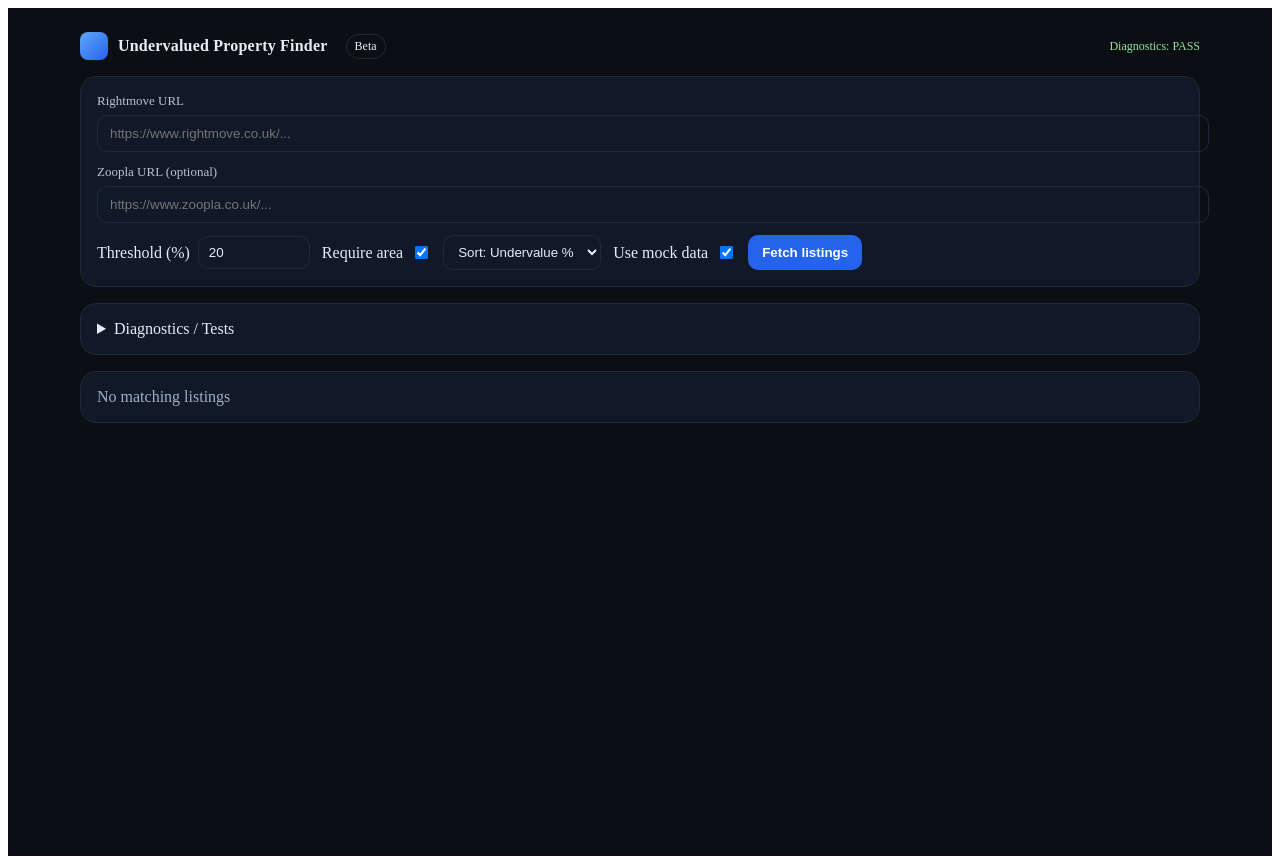
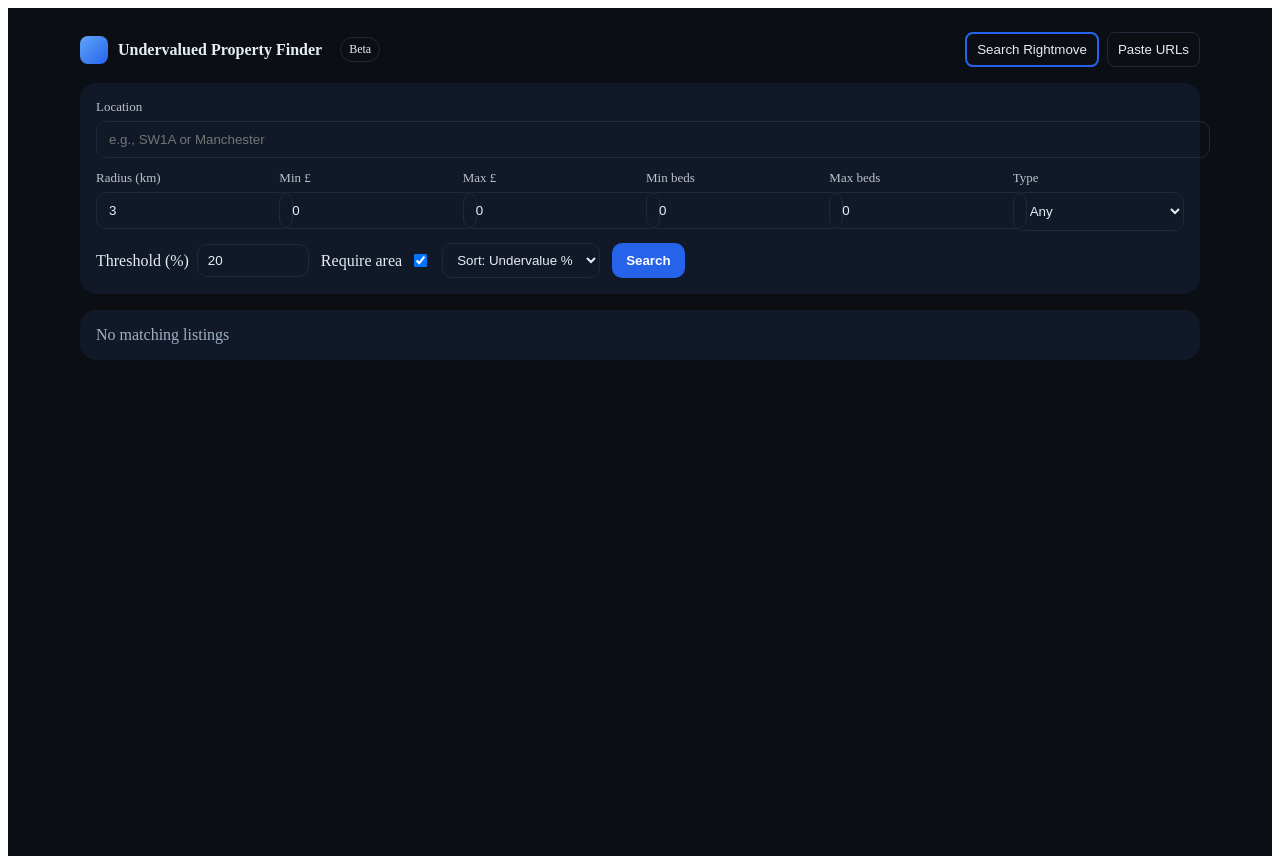
Before and after one commit to ThalPara/youtube-video-creator, a React (Vite) app: page / in a window 1280 px wide. Built offline with nearby package versions, Linux system fonts and the light colour scheme; the HTML template or start-up script is replaced by a standard one.

Commit message:
final version

```diff
--- a/src/App.jsx
+++ b/src/App.jsx
@@ -1,47 +1,12 @@
 import React, { useEffect, useMemo, useState } from "react";
 
-/*
-  Undervalued Finder — React-only (browser safe)
-  ------------------------------------------------
-  Why this rewrite?
-  - The previous canvas file mixed Node/Express code into a React canvas. The canvas bundler
-    tries to resolve browser dependencies only; when Node built-ins slip in (e.g., a package
-    importing `node:net`), bundling fails with the error you saw.
-  - This version is **pure React** (no Node, no Express, no server-only modules), so the
-    bundler stays in browser-land and won’t pull unsupported built-ins.
+// React-only UI. Calls your backend for real data.
+// New: a "Search Rightmove" mode that sends structured params to /api/search-rightmove.
+// Fallback: the original "Paste URL" mode that posts raw portal URLs to /api/fetch.
 
-  What changed:
-  - Removed all Node/Express code from the canvas file.
-  - Kept a modern UI and robust client-side fetch with content-type checks.
-  - Added a "Use mock data" switch so you can demo without a backend.
-  - Added built-in diagnostics/tests (visible in the UI) that run on mount.
-
-  Expected backend (optional):
-  - If you have an API at POST /api/fetch returning `{ listings: Listing[] }`, the UI will
-    use it automatically when "Use mock data" is OFF. Otherwise, it falls back to mock data
-    and surfaces any fetch error in the UI.
-*/
-
-// --- Types (JSDoc for clarity; no TS types so bundler stays simple) ---
-/** @typedef {{
- *  source?: string,
- *  title?: string,
- *  address?: string,
- *  price?: number|string,
- *  beds?: string|number,
- *  sqm?: number|string,
- *  sqft?: number|string,
- *  pricePerSqm?: number|string,
- *  pricePerSqft?: number|string,
- *  undervaluePct?: number|string,
- *  link?: string
- * }} Listing */
-
-// ---------- Utilities ----------
 function toNumber(v) {
   if (v === null || v === undefined) return NaN;
   if (typeof v === "number") return Number.isFinite(v) ? v : NaN;
-  // strip commas and currency symbols commonly found in scraped text
   const s = String(v).replace(/[£,\s]/g, "");
   const n = Number(s);
   return Number.isFinite(n) ? n : NaN;
@@ -61,80 +26,72 @@
     if (contentType && contentType.includes("application/json")) {
       return JSON.parse(text);
     }
-  } catch (_) {
-    // fall through
-  }
+  } catch (_) {}
   return null;
 }
 
-// ---------- Mock data ----------
-const MOCK_LISTINGS = [
-  { source: "Rightmove", title: "3 Bed Detached House", address: "London Road, London", price: 350000, beds: "3", sqm: 90, pricePerSqm: 3889, undervaluePct: 18.5, link: "https://www.rightmove.co.uk/" },
-  { source: "Zoopla", title: "2 Bed Flat", address: "Baker Street, London", price: 250000, beds: "2", sqm: 70, pricePerSqm: 3571, undervaluePct: 24.0, link: "https://www.zoopla.co.uk/" },
-  { source: "Rightmove", title: "4 Bed Semi-Detached", address: "Queen's Park, London", price: 585000, beds: "4", sqm: 150, pricePerSqm: 3900, undervaluePct: 12.3, link: "#" },
-  { source: "Zoopla", title: "Studio", address: "City Centre", price: 165000, beds: "0", sqm: null, pricePerSqm: null, undervaluePct: 32.2, link: "#" }
-];
+export default function App() {
+  // Mode: 'url' (paste portal URLs) or 'search' (Rightmove query)
+  const [mode, setMode] = useState("search");
 
-// ---------- Self-tests / diagnostics ----------
-function runDiagnostics() {
-  const tests = [];
-  // numeric parsing
-  tests.push({ name: "toNumber parses 123", pass: toNumber("123") === 123 });
-  tests.push({ name: "toNumber strips commas", pass: toNumber("123,456") === 123456 });
-  tests.push({ name: "toNumber strips £", pass: toNumber("£1,234") === 1234 });
-  tests.push({ name: "fmt handles NaN", pass: fmt("x") === "—" });
-  // JSON guard
-  const html = "<!doctype html><html><body>Error</body></html>";
-  const json = JSON.stringify({ hello: "world" });
-  tests.push({ name: "parseMaybeJson rejects HTML", pass: parseMaybeJson(html, "text/html") === null });
-  const parsed = parseMaybeJson(json, "application/json");
-  tests.push({ name: "parseMaybeJson accepts JSON", pass: parsed && parsed.hello === "world" });
-  // filtering logic
-  const sample = [
-    { sqm: 80, undervaluePct: 25 },
-    { sqm: null, undervaluePct: 40 },
-    { sqm: 60, undervaluePct: 10 },
-  ];
-  const thr = 20, requireArea = true;
-  const filtered = sample.filter(x => Number.isFinite(toNumber(x.undervaluePct)) && toNumber(x.undervaluePct) >= thr && (!requireArea || (Number.isFinite(toNumber(x.sqm)) && toNumber(x.sqm) > 0)));
-  tests.push({ name: "filter respects threshold+area", pass: filtered.length === 1 });
-  return { ok: tests.every(t => t.pass), tests };
-}
-
-// ---------- React App ----------
-export default function App() {
+  // URL mode
   const [rightmoveUrl, setRightmoveUrl] = useState("");
   const [zooplaUrl, setZooplaUrl] = useState("");
+
+  // Search mode (Rightmove)
+  const [searchLocation, setSearchLocation] = useState(""); // e.g., "SW1A" or "Manchester"
+  const [radiusKm, setRadiusKm] = useState(3); // Rightmove uses miles; backend can convert
+  const [minPrice, setMinPrice] = useState(0);
+  const [maxPrice, setMaxPrice] = useState(0);
+  const [minBeds, setMinBeds] = useState(0);
+  const [maxBeds, setMaxBeds] = useState(0);
+  const [propertyType, setPropertyType] = useState(""); // e.g., "houses", "flats"
+
+  // Filters
   const [threshold, setThreshold] = useState(20);
   const [requireArea, setRequireArea] = useState(true);
-  const [sort, setSort] = useState("uv"); // 'uv' | 'price' | 'sqm'
-  const [useMock, setUseMock] = useState(true);
+  const [sort, setSort] = useState("uv");
+
+  // Data & UI state
   const [loading, setLoading] = useState(false);
   const [error, setError] = useState(null);
   const [listings, setListings] = useState([]);
-  const [diag, setDiag] = useState({ ok: true, tests: [] });
-
-  useEffect(() => { setDiag(runDiagnostics()); }, []);
 
   async function fetchListings() {
     setLoading(true);
     setError(null);
     try {
-      if (useMock) {
-        await new Promise(r => setTimeout(r, 300));
-        setListings(MOCK_LISTINGS);
-        return;
-      }
-      const resp = await fetch("/api/fetch", {
+      let resp;
+      if (mode === "search") {
+        // Hit the search endpoint with structured params (backend resolves locationIdentifier/etc.)
+        const payload = {
+          portal: "rightmove",
+          location: searchLocation || undefined,
+          radiusKm: Number(radiusKm) || undefined,
+          minPrice: Number(minPrice) || undefined,
+          maxPrice: Number(maxPrice) || undefined,
+          minBeds: Number(minBeds) || undefined,
+          maxBeds: Number(maxBeds) || undefined,
+          propertyType: propertyType || undefined,
+        };
+        resp = await fetch("/api/search-rightmove", {
+          method: "POST",
+          headers: { "Content-Type": "application/json", "Accept": "application/json" },
+          body: JSON.stringify(payload),
+        });
+      } else {
+        // Legacy: accept pasted portal URLs
+        resp = await fetch("/api/fetch", {
           method: "POST",
           headers: { "Content-Type": "application/json", "Accept": "application/json" },
           body: JSON.stringify({ rightmoveUrl: rightmoveUrl || undefined, zooplaUrl: zooplaUrl || undefined })
         });
+      }
       const ct = resp.headers.get("content-type") || "";
       const text = await resp.text();
       const data = parseMaybeJson(text, ct);
       if (!data) {
-        const snippet = text.slice(0, 160).replace(/\s+/g, " ");
+        const snippet = text.slice(0, 180).replace(/\s+/g, " ");
         throw new Error(`API returned ${resp.status} ${resp.statusText} with non-JSON body: ${snippet}`);
       }
       if (!resp.ok) throw new Error(data.error || `API error ${resp.status}`);
@@ -142,7 +99,9 @@
     } catch (e) {
       setListings([]);
       setError(e?.message || "Something went wrong");
-    } finally { setLoading(false); }
+    } finally {
+      setLoading(false);
+    }
   }
 
   const normalized = useMemo(() => (listings || []).map(l => ({
@@ -174,68 +133,104 @@
         <header style={{ display: "flex", alignItems: "center", justifyContent: "space-between", marginBottom: 16 }}>
           <div style={{ display: "flex", alignItems: "center", gap: 10 }}>
             <div style={{ width: 28, height: 28, borderRadius: 8, background: "linear-gradient(135deg,#60a5fa,#2563eb)" }} />
-            <div style={{ fontWeight: 800, letterSpacing: ".2px" }}>Undervalued Property Finder</div>
+            <div style={{ fontWeight: 800 }}>Undervalued Property Finder</div>
             <span style={{ fontSize: 12, padding: "4px 8px", border: "1px solid #1f2937", borderRadius: 999, marginLeft: 8 }}>Beta</span>
           </div>
-          <div title={diag.ok ? "Diagnostics passed" : "Diagnostics found issues"} style={{ fontSize: 12, color: diag.ok ? "#93e29b" : "#ef4444" }}>
-            {diag.ok ? "Diagnostics: PASS" : "Diagnostics: FAIL"}
+          <div style={{ display: "flex", gap: 8 }}>
+            <button onClick={() => setMode("search")} style={{ padding: "8px 10px", borderRadius: 8, border: mode === "search" ? "2px solid #2563eb" : "1px solid #1f2937", background: "transparent", color: "#e6edf6" }}>Search Rightmove</button>
+            <button onClick={() => setMode("url")} style={{ padding: "8px 10px", borderRadius: 8, border: mode === "url" ? "2px solid #2563eb" : "1px solid #1f2937", background: "transparent", color: "#e6edf6" }}>Paste URLs</button>
           </div>
         </header>
 
-        <section style={{ background: "#111827", border: "1px solid #1f2937", borderRadius: 16, padding: 16, marginBottom: 16 }}>
+        {mode === "search" ? (
+          <section style={{ background: "#111827", borderRadius: 16, padding: 16, marginBottom: 16 }}>
             <div style={{ display: "grid", gridTemplateColumns: "1fr", gap: 12 }}>
               <div>
-              <label style={{ display: "block", fontSize: 13, opacity: .8, marginBottom: 6 }}>Rightmove URL</label>
-              <input value={rightmoveUrl} onChange={e => setRightmoveUrl(e.target.value)} placeholder="https://www.rightmove.co.uk/..." style={{ width: "100%", padding: "10px 12px", borderRadius: 10, border: "1px solid #1f2937", background: "transparent", color: "#e6edf6" }} />
+                <label style={{ display: "block", fontSize: 13, opacity: .8, marginBottom: 6 }}>Location</label>
+                <input value={searchLocation} onChange={e => setSearchLocation(e.target.value)} placeholder="e.g., SW1A or Manchester" style={{ width: "100%", padding: "10px 12px", borderRadius: 10, border: "1px solid #1f2937", background: "transparent", color: "#e6edf6" }} />
+              </div>
+            </div>
+            <div style={{ display: "grid", gridTemplateColumns: "repeat(6, minmax(0, 1fr))", gap: 12, marginTop: 12 }}>
+              <div>
+                <label style={{ display: "block", fontSize: 13, opacity: .8, marginBottom: 6 }}>Radius (km)</label>
+                <input type="number" value={radiusKm} onChange={e => setRadiusKm(Number(e.target.value) || 0)} style={{ width: "100%", padding: "10px 12px", borderRadius: 10, border: "1px solid #1f2937", background: "transparent", color: "#e6edf6" }} />
               </div>
               <div>
-              <label style={{ display: "block", fontSize: 13, opacity: .8, marginBottom: 6 }}>Zoopla URL (optional)</label>
-              <input value={zooplaUrl} onChange={e => setZooplaUrl(e.target.value)} placeholder="https://www.zoopla.co.uk/..." style={{ width: "100%", padding: "10px 12px", borderRadius: 10, border: "1px solid #1f2937", background: "transparent", color: "#e6edf6" }} />
+                <label style={{ display: "block", fontSize: 13, opacity: .8, marginBottom: 6 }}>Min £</label>
+                <input type="number" value={minPrice} onChange={e => setMinPrice(Number(e.target.value) || 0)} style={{ width: "100%", padding: "10px 12px", borderRadius: 10, border: "1px solid #1f2937", background: "transparent", color: "#e6edf6" }} />
+              </div>
+              <div>
+                <label style={{ display: "block", fontSize: 13, opacity: .8, marginBottom: 6 }}>Max £</label>
+                <input type="number" value={maxPrice} onChange={e => setMaxPrice(Number(e.target.value) || 0)} style={{ width: "100%", padding: "10px 12px", borderRadius: 10, border: "1px solid #1f2937", background: "transparent", color: "#e6edf6" }} />
+              </div>
+              <div>
+                <label style={{ display: "block", fontSize: 13, opacity: .8, marginBottom: 6 }}>Min beds</label>
+                <input type="number" value={minBeds} onChange={e => setMinBeds(Number(e.target.value) || 0)} style={{ width: "100%", padding: "10px 12px", borderRadius: 10, border: "1px solid #1f2937", background: "transparent", color: "#e6edf6" }} />
+              </div>
+              <div>
+                <label style={{ display: "block", fontSize: 13, opacity: .8, marginBottom: 6 }}>Max beds</label>
+                <input type="number" value={maxBeds} onChange={e => setMaxBeds(Number(e.target.value) || 0)} style={{ width: "100%", padding: "10px 12px", borderRadius: 10, border: "1px solid #1f2937", background: "transparent", color: "#e6edf6" }} />
+              </div>
+              <div>
+                <label style={{ display: "block", fontSize: 13, opacity: .8, marginBottom: 6 }}>Type</label>
+                <select value={propertyType} onChange={e => setPropertyType(e.target.value)} style={{ width: "100%", padding: "10px 12px", borderRadius: 10, border: "1px solid #1f2937", background: "transparent", color: "#e6edf6" }}>
+                  <option value="">Any</option>
+                  <option value="houses">Houses</option>
+                  <option value="flats">Flats/Apartments</option>
+                </select>
               </div>
             </div>
-
             <div style={{ display: "flex", gap: 12, alignItems: "center", flexWrap: "wrap", marginTop: 12 }}>
               <label style={{ display: "inline-flex", alignItems: "center", gap: 8 }}>Threshold (%)
-              <input type="number" value={threshold}
-                     onChange={e => setThreshold(Number.isFinite(Number(e.target.value)) ? Number(e.target.value) : 0)}
-                     style={{ width: 90, padding: "8px 10px", borderRadius: 10, border: "1px solid #1f2937", background: "transparent", color: "#e6edf6" }} />
+                <input type="number" value={threshold} onChange={e => setThreshold(Number.isFinite(Number(e.target.value)) ? Number(e.target.value) : 0)} style={{ width: 90, padding: "8px 10px", borderRadius: 10, border: "1px solid #1f2937", background: "transparent", color: "#e6edf6" }} />
               </label>
               <label style={{ display: "inline-flex", alignItems: "center", gap: 8 }}>Require area
                 <input type="checkbox" checked={requireArea} onChange={e => setRequireArea(e.target.checked)} />
               </label>
-            <select value={sort} onChange={e => setSort(e.target.value)}
-                    style={{ padding: "8px 10px", borderRadius: 10, border: "1px solid #1f2937", background: "transparent", color: "#e6edf6" }}>
+              <select value={sort} onChange={e => setSort(e.target.value)} style={{ padding: "8px 10px", borderRadius: 10, border: "1px solid #1f2937", background: "transparent", color: "#e6edf6" }}>
                 <option value="uv">Sort: Undervalue %</option>
                 <option value="price">Sort: Price</option>
                 <option value="sqm">Sort: £/m²</option>
               </select>
-            <label style={{ display: "inline-flex", alignItems: "center", gap: 8 }} title="Toggle off to use your backend at /api/fetch">
-              Use mock data
-              <input type="checkbox" checked={useMock} onChange={e => setUseMock(e.target.checked)} />
+              <button onClick={fetchListings} disabled={loading} style={{ background: "#2563eb", color: "#fff", padding: "10px 14px", borderRadius: 10, border: "none", fontWeight: 700 }}>
+                {loading ? "Searching…" : "Search"}
+              </button>
+            </div>
+            {error && <div style={{ color: "#ef4444", marginTop: 8 }}>Error: {error}</div>}
+          </section>
+        ) : (
+          <section style={{ background: "#111827", borderRadius: 16, padding: 16, marginBottom: 16 }}>
+            <div style={{ display: "grid", gridTemplateColumns: "1fr", gap: 12 }}>
+              <div>
+                <label style={{ display: "block", fontSize: 13, opacity: .8, marginBottom: 6 }}>Rightmove URL</label>
+                <input value={rightmoveUrl} onChange={e => setRightmoveUrl(e.target.value)} placeholder="https://www.rightmove.co.uk/property-for-sale/find.html?..." style={{ width: "100%", padding: "10px 12px", borderRadius: 10, border: "1px solid #1f2937", background: "transparent", color: "#e6edf6" }} />
+              </div>
+              <div>
+                <label style={{ display: "block", fontSize: 13, opacity: .8, marginBottom: 6 }}>Zoopla URL (optional)</label>
+                <input value={zooplaUrl} onChange={e => setZooplaUrl(e.target.value)} placeholder="https://www.zoopla.co.uk/for-sale/property/..." style={{ width: "100%", padding: "10px 12px", borderRadius: 10, border: "1px solid #1f2937", background: "transparent", color: "#e6edf6" }} />
+              </div>
+            </div>
+            <div style={{ display: "flex", gap: 12, alignItems: "center", flexWrap: "wrap", marginTop: 12 }}>
+              <label style={{ display: "inline-flex", alignItems: "center", gap: 8 }}>Threshold (%)
+                <input type="number" value={threshold} onChange={e => setThreshold(Number.isFinite(Number(e.target.value)) ? Number(e.target.value) : 0)} style={{ width: 90, padding: "8px 10px", borderRadius: 10, border: "1px solid #1f2937", background: "transparent", color: "#e6edf6" }} />
               </label>
-            <button onClick={fetchListings} disabled={loading}
-                    style={{ background: "#2563eb", color: "#fff", padding: "10px 14px", borderRadius: 10, border: "none", fontWeight: 700 }}>
+              <label style={{ display: "inline-flex", alignItems: "center", gap: 8 }}>Require area
+                <input type="checkbox" checked={requireArea} onChange={e => setRequireArea(e.target.checked)} />
+              </label>
+              <select value={sort} onChange={e => setSort(e.target.value)} style={{ padding: "8px 10px", borderRadius: 10, border: "1px solid #1f2937", background: "transparent", color: "#e6edf6" }}>
+                <option value="uv">Sort: Undervalue %</option>
+                <option value="price">Sort: Price</option>
+                <option value="sqm">Sort: £/m²</option>
+              </select>
+              <button onClick={fetchListings} disabled={loading} style={{ background: "#2563eb", color: "#fff", padding: "10px 14px", borderRadius: 10, border: "none", fontWeight: 700 }}>
                 {loading ? "Fetching…" : "Fetch listings"}
               </button>
             </div>
             {error && <div style={{ color: "#ef4444", marginTop: 8 }}>Error: {error}</div>}
           </section>
+        )}
 
-        <section style={{ background: "#111827", border: "1px solid #1f2937", borderRadius: 16, padding: 16, marginBottom: 16 }}>
-          <details>
-            <summary style={{ cursor: "pointer", userSelect: "none" }}>Diagnostics / Tests</summary>
-            <div style={{ marginTop: 8, fontSize: 13, color: "#9fb1c7" }}>
-              <div>Overall: {diag.ok ? "PASS" : "FAIL"}</div>
-              <ul>
-                {diag.tests.map((t, i) => (
-                  <li key={i} style={{ color: t.pass ? "#93e29b" : "#ef9999" }}>{t.pass ? "✔" : "✖"} {t.name}</li>
-                ))}
-              </ul>
-            </div>
-          </details>
-        </section>
-
-        <section style={{ background: "#111827", border: "1px solid #1f2937", borderRadius: 16, padding: 16 }}>
+        <section style={{ background: "#111827", borderRadius: 16, padding: 16 }}>
           {filtered.length ? (
             <div style={{ overflowX: "auto" }}>
               <table style={{ width: "100%", borderCollapse: "collapse" }}>
```
Lines whose indentation alone changed are shown as unchanged.
